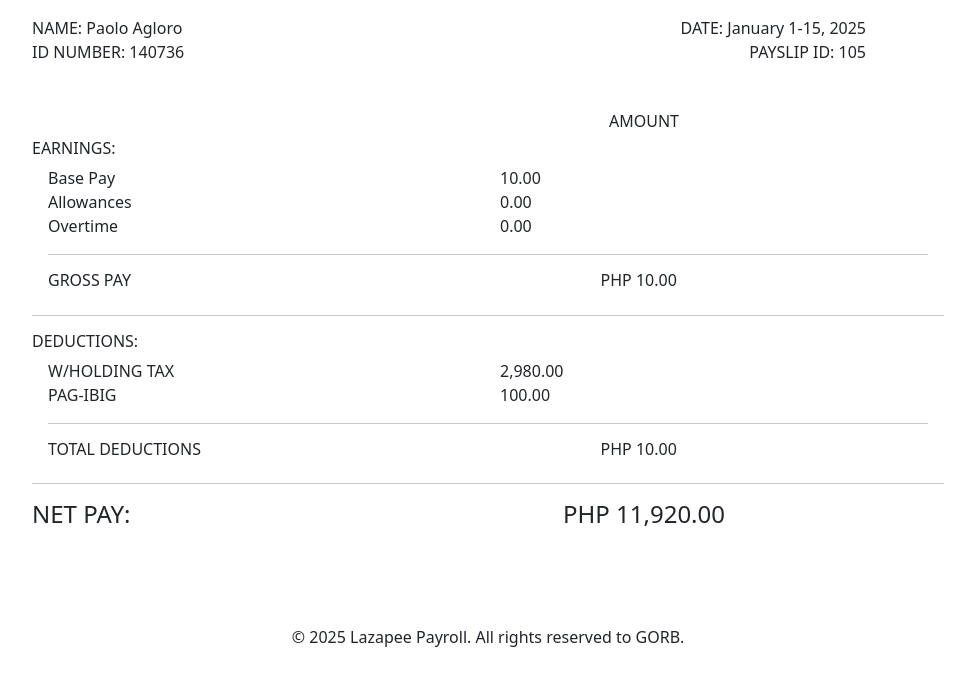
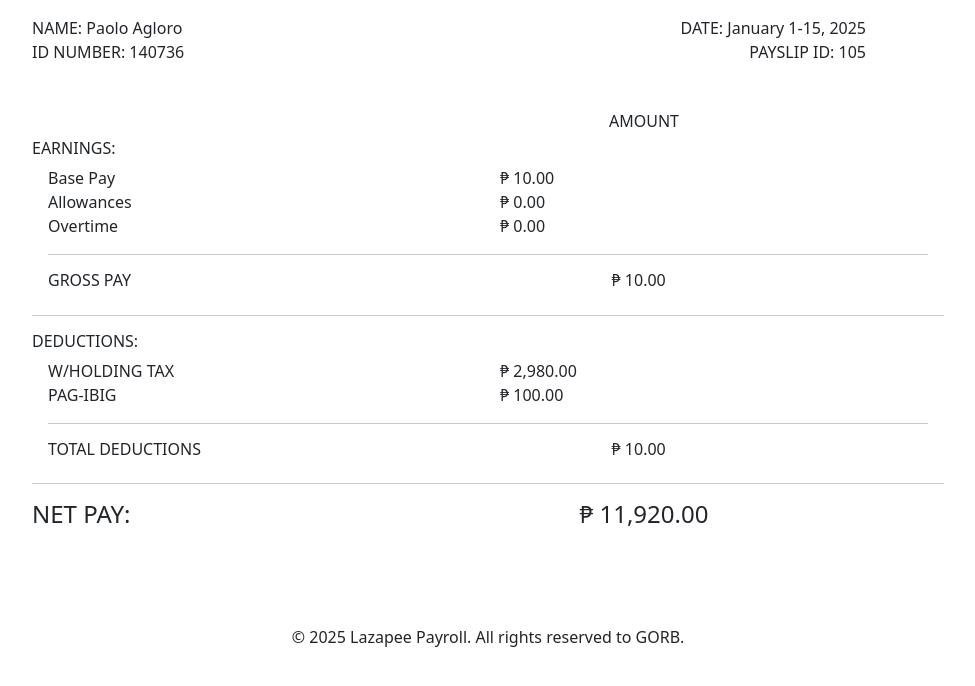
Before and after one commit to Pardigle/Gorb-FinalProject, a Django app: template Lazapee/payroll_app/templates/payroll_app/view_payslip.html in a window 1280 px wide. Shown: the part 60-746 px from the top of the page, without its empty margins (152-1127 px from the left). Run offline with Django 5.2, Linux system fonts and the light colour scheme; data comes from the database, SQL or seed files in the repository; the template is opened without the code that fills it: values that come from a table or form of the project are taken from there, most other values are stand-ins (such as "Sample title", 1, 10 or a date in 2020); some libraries are stand-ins or nearby versions.

Commit message:
add commas and pesos

```diff
--- a/Lazapee/payroll_app/templates/payroll_app/payslips_page.html
+++ b/Lazapee/payroll_app/templates/payroll_app/payslips_page.html
@@ -1,5 +1,6 @@
 {% extends 'payroll_app/base.html' %}
 {% load static %}
+{% load humanize %}
 
     {% block alert %}
         {% if message %}
@@ -104,7 +105,7 @@
                             <td> {{ p.getIDNumber }} </td>
                             <td> {{ p.getMonth }} {{ p.getDate_range }}, {{ p.getYear }} </td>
                             <td> {{ p.getPay_cycle }} </td>
-                            <td> {{ p.getTotal_pay }} </td>
+                            <td> ₱ {{ p.getTotal_pay|floatformat:2|intcomma }} </td>
                             <td>
                                 <a href="{% url 'view_payslip' pk=p.pk %}" class="btn btn-outline-info px-3 mr-3 mb-1 w-100">View</a>
                                 <a href="{% url 'delete_payslip' pk=p.pk %}" class="btn btn-outline-danger px-3 mr-3 w-100" onclick="return confirm('Are you sure you want to delete this payslip?')">Delete</a>
--- a/Lazapee/payroll_app/templates/payroll_app/view_payslip.html
+++ b/Lazapee/payroll_app/templates/payroll_app/view_payslip.html
@@ -1,19 +1,28 @@
-{% load static %}
-{% load humanize %}
+{% load static %} {% load humanize %}
 
 <html>
-
   <head>
-        <link rel="stylesheet" href="https://fonts.googleapis.com/css2?family=Material+Symbols+Outlined:opsz,wght,FILL,GRAD@20..48,100..700,0..1,-50..200&icon_names=search"/>
-        <link rel="stylesheet" href="https://fonts.googleapis.com/css?family=Roboto:300,400,500,700|Material+Icons">
-        <link rel="stylesheet" href="{% static '/bootstrap/css/bootstrap.min.css' %}">
-        <link rel="stylesheet" href="{% static '/bootstrap/css/custom.css' %}">
-        <link rel="stylesheet" href="https://fonts.googleapis.com/css2?family=Material+Symbols+Outlined:opsz,wght,FILL,GRAD@20..48,100..700,0..1,-50..200&icon_names=work_history"/>
+    <link
+      rel="stylesheet"
+      href="https://fonts.googleapis.com/css2?family=Material+Symbols+Outlined:opsz,wght,FILL,GRAD@20..48,100..700,0..1,-50..200&icon_names=search"
+    />
+    <link
+      rel="stylesheet"
+      href="https://fonts.googleapis.com/css?family=Roboto:300,400,500,700|Material+Icons"
+    />
+    <link
+      rel="stylesheet"
+      href="{% static '/bootstrap/css/bootstrap.min.css' %}"
+    />
+    <link rel="stylesheet" href="{% static '/bootstrap/css/custom.css' %}" />
+    <link
+      rel="stylesheet"
+      href="https://fonts.googleapis.com/css2?family=Material+Symbols+Outlined:opsz,wght,FILL,GRAD@20..48,100..700,0..1,-50..200&icon_names=work_history"
+    />
     <script src="{% static '/bootstrap/js/bootstrap.bundle.min.js' %}"></script>
   </head>
 
-    <body style="background-color: white;">
-
+  <body style="background-color: white">
     <nav
       class="navbar navbar-dark bg-custom mb-3 sticky-top"
       style="background-color: #100c64"
@@ -76,7 +85,16 @@
                 class="btn btn-outline-danger btn-sm text-white"
                 href="{% url 'logout' %}"
                 style="margin-bottom: -15px; font-weight: 500"
-                ><i class="material-icons" style="font-size: 16px; vertical-align: middle; margin-right: 3px; margin-top: -5px;">logout</i>Logout</a
+                ><i
+                  class="material-icons"
+                  style="
+                    font-size: 16px;
+                    vertical-align: middle;
+                    margin-right: 3px;
+                    margin-top: -5px;
+                  "
+                  >logout</i
+                >Logout</a
               >
             </li>
             {% endif %}
@@ -126,144 +144,121 @@
       </div>
     </nav>
 
-        <div class="container" style="max-width: 75%;">
+    <div class="container" style="max-width: 75%">
       <div class="container">
         <div class="row">
-                    <div class="col-6">
-                        NAME: {{ payslip.id_number.getName }}
-                    </div>
+          <div class="col-6">NAME: {{ payslip.id_number.getName }}</div>
           <div class="col-5 text-end">
-                        DATE: {{ payslip.getMonth }} {{payslip.getDate_range}}, {{payslip.getYear}}
+            DATE: {{ payslip.getMonth }} {{payslip.getDate_range}},
+            {{payslip.getYear}}
           </div>
         </div>
         <div class="row">
-                    <div class="col-6">
-                        ID NUMBER: {{ payslip.getIDNumber }}
-                    </div>
-                    <div class="col-5 text-end">
-                        PAYSLIP ID: {{ payslip.pk }}
-                    </div>
+          <div class="col-6">ID NUMBER: {{ payslip.getIDNumber }}</div>
+          <div class="col-5 text-end">PAYSLIP ID: {{ payslip.pk }}</div>
         </div>
       </div>
       <div class="container mt-5">
         <div class="row">
-                    <div class="col-6">
-                    </div>
+          <div class="col-6"></div>
           <div class="col-4 text-center">
-                        <h6> AMOUNT </h6>
+            <h6>AMOUNT</h6>
           </div>
         </div>
         <div class="row">
           <div class="col">
-                        <h6> EARNINGS: </h6>
+            <h6>EARNINGS:</h6>
           </div>
         </div>
         <div class="mx-3">
           <div class="row">
-                        <div class="col-6">
-                            Base Pay
+            <div class="col-6">Base Pay</div>
+            <div class="col-4">₱ {{ base|floatformat:2|intcomma }}</div>
           </div>
+          <div class="row">
+            <div class="col-6">Allowances</div>
             <div class="col-4">
-                            {{ base|floatformat:2|intcomma }}
+              ₱ {{ payslip.id_number.getAllowance|floatformat:2|intcomma }}
             </div>
           </div>
           <div class="row">
-                        <div class="col-6">
-                            Allowances
-                        </div>
+            <div class="col-6">Overtime</div>
             <div class="col-4">
-                            {{ payslip.id_number.getAllowance|floatformat:2|intcomma }}
+              ₱ {{ payslip.getOvertime|floatformat:2|intcomma }}
             </div>
           </div>
+          <hr class="my-3" />
           <div class="row">
             <div class="col-6">
-                            Overtime
-                        </div>
-                        <div class="col-4">
-                            {{ payslip.getOvertime|floatformat:2|intcomma }}
-                        </div>
-                    </div>
-                    <hr class="my-3">
-                    <div class="row">
-                        <div class="col-6">
-                            <h6> GROSS PAY </h6>
+              <h6>GROSS PAY</h6>
             </div>
             <div class="col-4 text-center">
-                            <h6> PHP {{ gross|floatformat:2|intcomma }} </h6>
+              <h6>₱ {{ gross|floatformat:2|intcomma }}</h6>
             </div>
           </div>
         </div>
-                <hr class="my-3">
+        <hr class="my-3" />
         <div class="row">
           <div class="col">
-                        <h6> DEDUCTIONS: </h6>
+            <h6>DEDUCTIONS:</h6>
           </div>
         </div>
         <div class="mx-3">
           <div class="row">
-                        <div class="col-6">
-                            W/HOLDING TAX
-                        </div>
+            <div class="col-6">W/HOLDING TAX</div>
             <div class="col-4">
-                            {{ payslip.getDeductions_tax|floatformat:2|intcomma }}
+              ₱ {{ payslip.getDeductions_tax|floatformat:2|intcomma }}
             </div>
           </div>
           {% if payslip.getPay_cycle == 2 %}
           <div class="row">
-                            <div class="col-6">
-                                PHILHEALTH
-                            </div>
+            <div class="col-6">PHILHEALTH</div>
             <div class="col-4">
-                                {{ payslip.getDeductions_tax|floatformat:2|intcomma }}
+              ₱ {{ payslip.getDeductions_tax|floatformat:2|intcomma }}
             </div>
           </div>
           <div class="row">
-                            <div class="col-6">
-                                SSS
-                            </div>
+            <div class="col-6">SSS</div>
             <div class="col-4">
-                                {{ payslip.getSSS|floatformat:2|intcomma }}
+              ₱ {{ payslip.getSSS|floatformat:2|intcomma }}
             </div>
           </div>
           {% else %}
           <div class="row">
-                            <div class="col-6">
-                                PAG-IBIG
-                            </div>
+            <div class="col-6">PAG-IBIG</div>
             <div class="col-4">
-                                {{ payslip.getPag_ibig|floatformat:2|intcomma }}
+              ₱ {{ payslip.getPag_ibig|floatformat:2|intcomma }}
             </div>
           </div>
           {% endif %}
-                    <hr class="my-3">
+          <hr class="my-3" />
           <div class="row">
             <div class="col-6">
-                            <h6> TOTAL DEDUCTIONS </h6>
+              <h6>TOTAL DEDUCTIONS</h6>
             </div>
             <div class="col-4 text-center">
-                            <h6> PHP {{ deduction|floatformat:2|intcomma }} </h6>
+              <h6>₱ {{ deduction|floatformat:2|intcomma }}</h6>
             </div>
           </div>
         </div>
-                <hr class="my-3">
+        <hr class="my-3" />
         <div class="row my-2">
           <div class="col-6">
-                        <h4> NET PAY: </h4>
+            <h4>NET PAY:</h4>
           </div>
           <div class="col-4 text-center">
-                        <h4> PHP {{ payslip.getTotal_pay|floatformat:2|intcomma }} </h4>
+            <h4>₱ {{ payslip.getTotal_pay|floatformat:2|intcomma }}</h4>
           </div>
         </div>
       </div>
     </div>
   </body>
-    <br>
-    <br>
-    <br>
+  <br />
+  <br />
+  <br />
   <footer>
     <nav class="navbar bg-custom justify-content-center">
       <div>&copy; 2025 Lazapee Payroll. All rights reserved to GORB.</div>
     </nav>
   </footer>
-
 </html>
```
Also changed, not shown: Lazapee/payroll_app/templates/payroll_app/employees_page.html (+5 -4 lines). Lines whose indentation alone changed are shown as unchanged.
